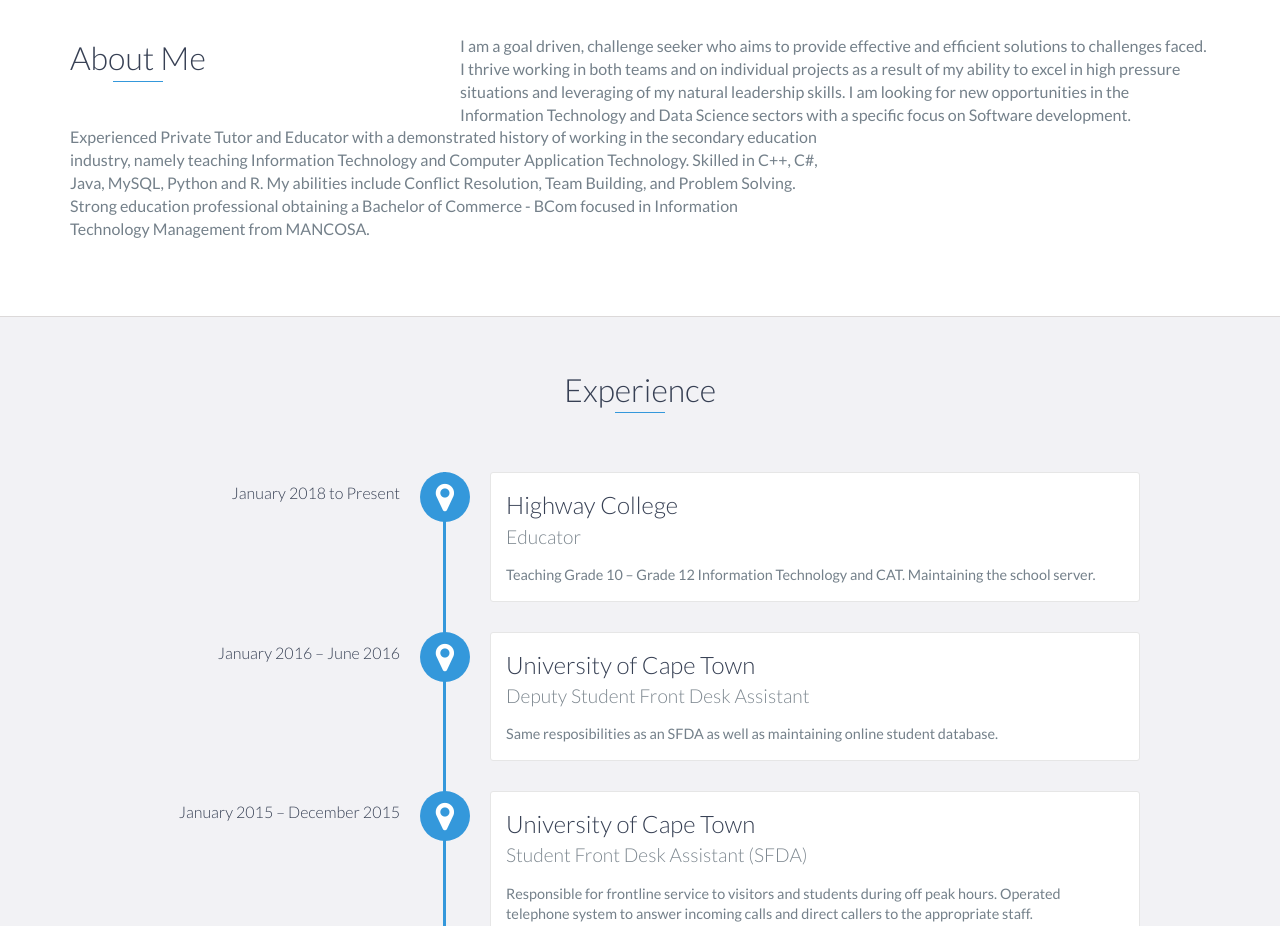
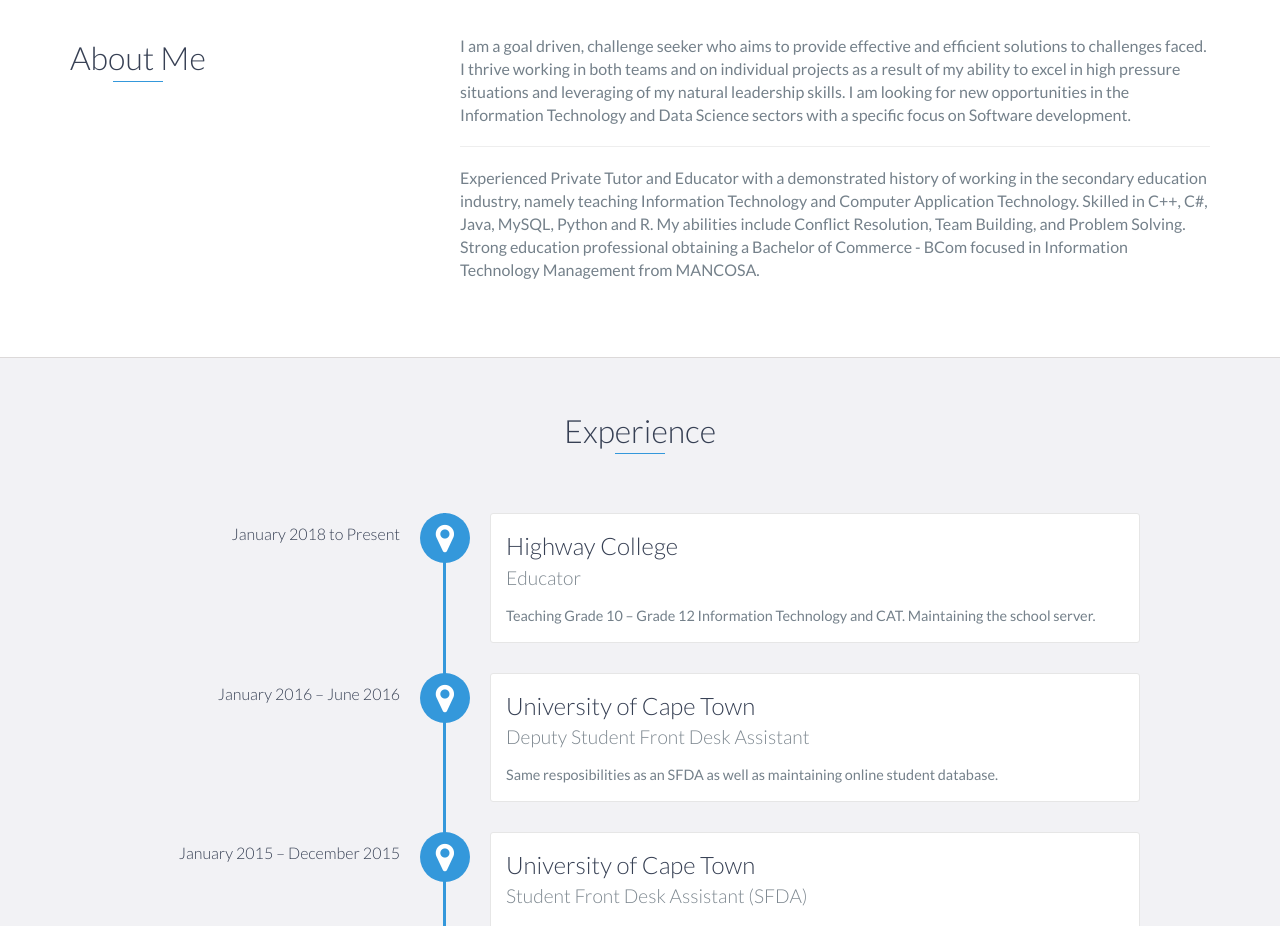
Before and after one commit to AshayLP/AshayLP.github.io, a website: page index.html in a window 1280 px wide. Shown: the part 840-1766 px from the top of the page. Drawn offline with nearby package versions, Linux system fonts and the light colour scheme.

Commit message:
Update Index.html

```diff
--- a/index.html
+++ b/index.html
@@ -75,8 +75,7 @@
                     <p>
                         I am a goal driven, challenge seeker who aims to provide effective and efficient solutions to challenges faced. I thrive working in both teams and on individual projects as a result of my ability to excel in high pressure situations and leveraging of my natural leadership skills. I am looking for new opportunities in the Information Technology and Data Science sectors with a specific focus on Software development.
 					</p>
-				</div>
-				<div class="col-md-8">
+				<hr>
 					<p>
 						Experienced Private Tutor and Educator with a demonstrated history of working in the secondary education industry, namely teaching Information Technology and Computer Application Technology.
 						Skilled in C++, C#, Java, MySQL, Python and R. My abilities include Conflict Resolution, Team Building, and Problem Solving. Strong education professional obtaining a Bachelor of Commerce - BCom focused in Information Technology Management from MANCOSA.
```
